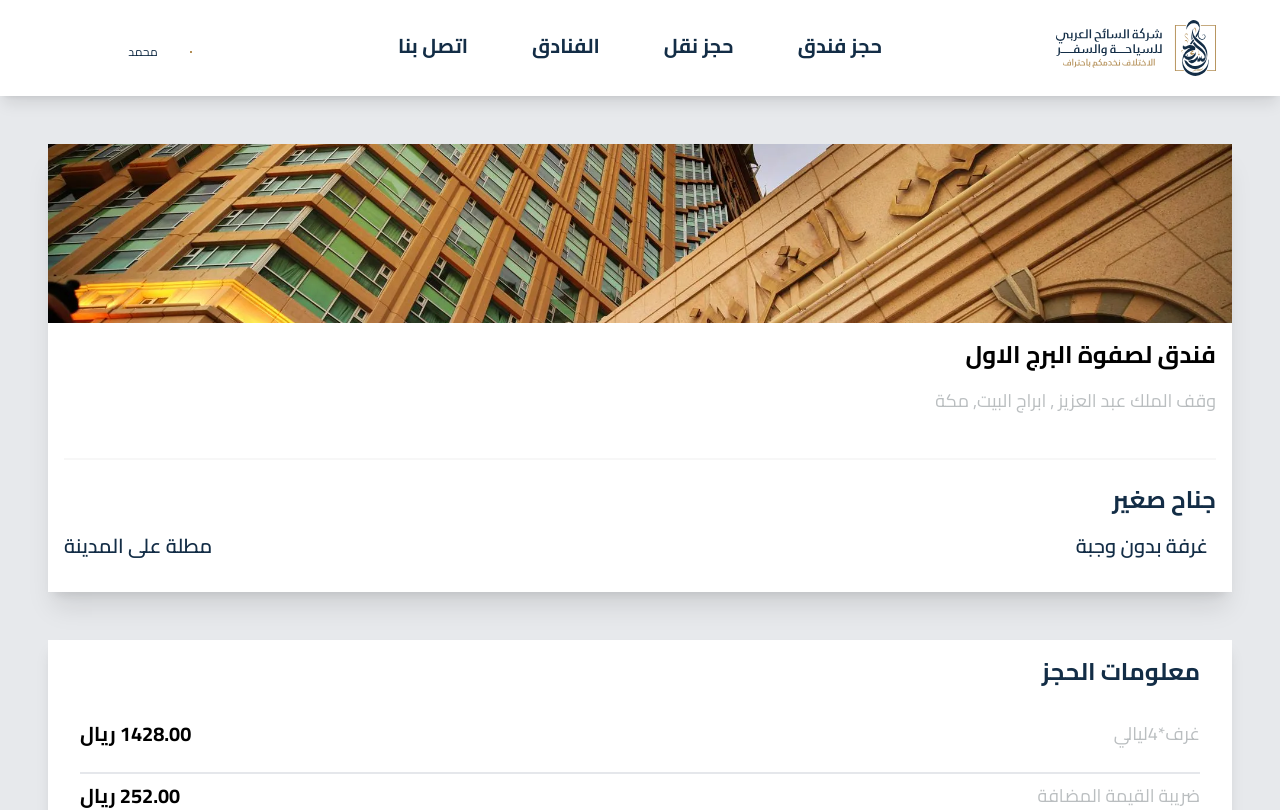
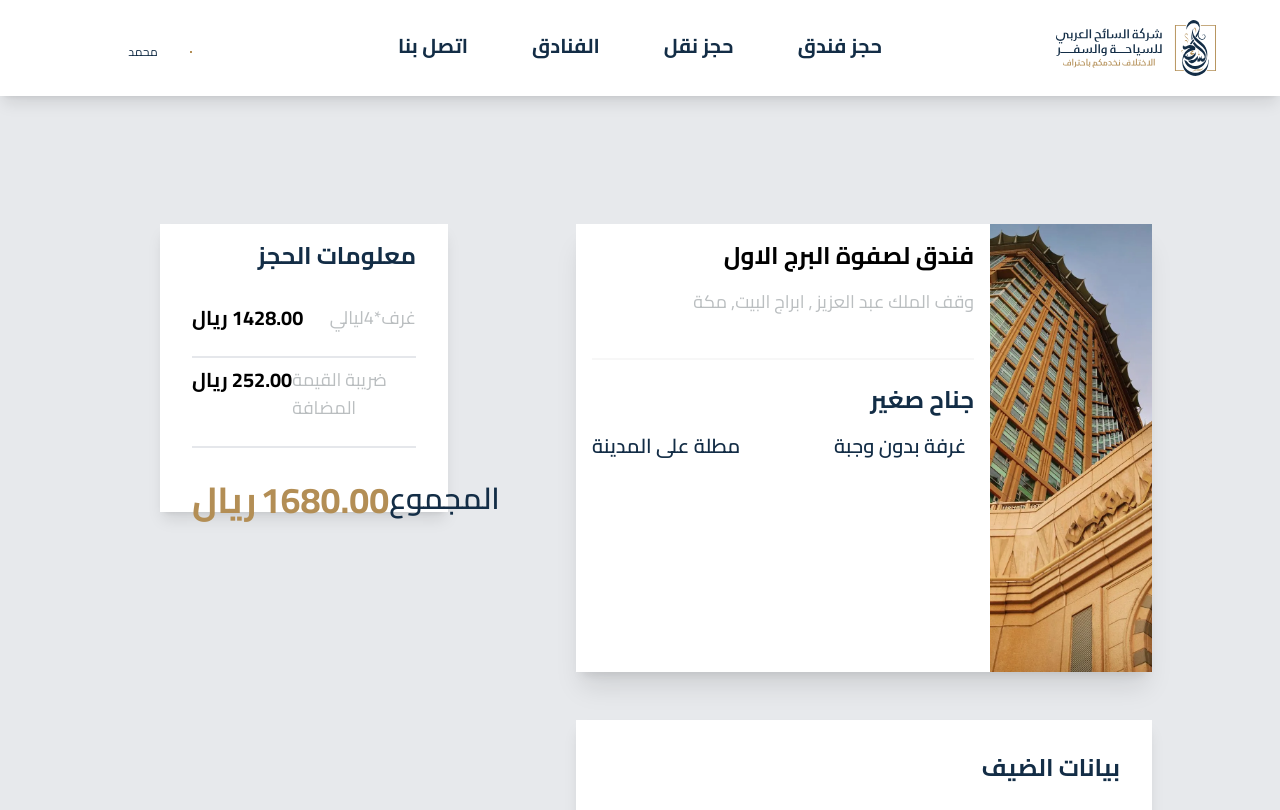
Before and after one commit to Safaayachi/Assa2eh, a Next.js app: page /bookingConfirmation in a window 1280 px wide. Shown: the top 810 px of the page. Built offline with nearby package versions, Linux system fonts and the light colour scheme.

Commit message:
front almost done

```diff
--- a/components/BookingHotelCard.js
+++ b/components/BookingHotelCard.js
@@ -4,8 +4,8 @@
 
 const BookingHotelCard = () => {
   return (
-    <div className="relative h-112 w-full bg-tint  shadow-xl">
-      <div className="relative h-2/5 w-full ">
+    <div className="relative h-112 w-full bg-tint  shadow-xl flex flex-col md:flex-row-reverse">
+      <div className="relative h-2/5 w-full md:h-full md:w-2/5 ">
         <Image
           src={`/images/hotel3.jpg`}
           alt="hotel3"
--- a/components/Destination.js
+++ b/components/Destination.js
@@ -16,7 +16,7 @@
   });
   return (
     <Listbox value={selectedPlace} onChange={setSelectedPlace}>
-      <div className="w-full md:w-80">
+      <div className="w-full h-full md:w-80">
         <div className="flex justify-end space-x-4 px-4">
           <p className=" text-sm text-darkTint">الوجهة</p>
           <i className={`icon-place_black_24dp1 text-sm text-primary`} />
--- a/components/Header.js
+++ b/components/HeroSection.js
@@ -1,8 +1,8 @@
 import React from "react";
 import Image from "next/image";
 import Search from "./Search";
-import TopHotelsDisplay from "./TopHotelsDisplay";
-const Header = () => {
+
+const HeroSection = () => {
   return (
     <header className="relative flex-row">
       <section className="relative  flex h-208 w-full flex-col md:flex-row ">
@@ -46,4 +46,4 @@
   );
 };
 
-export default Header;
+export default HeroSection;
--- a/components/Search.js
+++ b/components/Search.js
@@ -35,9 +35,9 @@
           />
         </div>
       </div>
-      <div className="p-4">
+      <div >
         <Link href="/searchResults">
-          <div className="flex h-14 cursor-pointer w-full items-center justify-center space-x-2 bg-primary text-tint   md:w-14">
+          <div className="flex h-14 cursor-pointer w-full items-center justify-center space-x-2 bg-primary text-tint   md:w-16 ">
             <h1 className="text-2xl font-bold md:hidden">بحث</h1>
             <i
               className={`icon-search_black_24dp1 cursor-pointer  text-3xl `}
--- a/components/TopHotelsDisplay.js
+++ b/components/TopHotelsDisplay.js
@@ -91,7 +91,7 @@
             </div>
             <Tab.Panels>
               <Tab.Panel>
-                <div className="relative flex h-full w-full flex-row space-x-10 overflow-x-auto md:grid md:gap-10 md:space-x-0 lg:grid-cols-3 xl:grid-cols-4">
+                <div className="relative flex h-full w-full flex-row space-x-10 overflow-x-auto md:grid md:gap-10 md:space-x-0 lg:grid-cols-3 xl:grid-cols-4 md:pb-24">
                   {hotels.map((hotel) => (
                     <div key={hotel.id} className="md:w-78 w-full">
                       <HotelCard hotel={hotel} key={hotel.id} />
--- a/pages/bookingConfirmation.js
+++ b/pages/bookingConfirmation.js
@@ -4,14 +4,44 @@
 import NavBar from "../components/NavBar";
 import Footer from "../components/Footer";
 
-
 const bookingConfirmation = () => {
   return (
-    <div className="relative flex h-full w-full flex-col bg-shade">
+    <div className="relative flex h-full w-full flex-col  bg-shade">
       <NavBar />
-      <div className="flex h-full w-full flex-col space-y-12 px-12 pt-36">
+      <div className="flex h-full w-full flex-col p-12  md:p-20 md:flex-row">
+        <div className="hidden p-20 md:flex md:h-full md:w-2/5 pt-36">
+          <div className="hidden h-72 w-full flex-col space-y-6 bg-white p-4 px-8 shadow-lg md:flex ">
+            <h1 className="text-end text-2xl font-bold text-secondary">
+              معلومات الحجز
+            </h1>
+            <div className="flex flex-col space-y-4 divide-y-2">
+              <div className="flex flex-row justify-between py-2">
+                <div className="flex flex-row space-x-1">
+                  <p className="text-xl font-bold">ريال</p>
+                  <p className="text-xl font-bold">1428.00</p>
+                </div>
+                <p className="text-lg text-darkTint">غرف*4ليالي </p>
+              </div>
+              <div className="flex flex-row justify-between py-2">
+                <div className="flex flex-row space-x-1">
+                  <p className="text-xl font-bold">ريال</p>
+                  <p className="text-xl font-bold">252.00</p>
+                </div>
+                <p className="text-lg text-darkTint">ضريبة القيمة المضافة</p>
+              </div>
+              <div className="flex flex-row justify-between py-8">
+                <div className="flex flex-row space-x-1">
+                  <p className="text-4xl font-bold text-primary">ريال</p>
+                  <p className="text-4xl font-bold text-primary">1680.00</p>
+                </div>
+                <p className="text-3xl font-semibold text-secondary">المجموع</p>
+              </div>
+            </div>
+          </div>
+        </div>
+        <div className="flex h-full w-full flex-col space-y-12 px-12 pt-36 md:w-3/5">
           <BookingHotelCard />
-        <div className="flex h-72 w-full flex-col space-y-6 bg-white p-4 px-8 shadow-lg ">
+          <div className="flex h-72 w-full flex-col space-y-6 bg-white p-4 px-8 shadow-lg md:hidden ">
             <h1 className="text-end text-2xl font-bold text-secondary">
               معلومات الحجز
             </h1>
@@ -90,7 +120,7 @@
                   </div>
                 </Link>
                 <Link href="/bookingDetails">
-                <div className="flex h-1/2 cursor-pointer w-full items-center justify-center border border-solid border-secondary">
+                  <div className="flex h-1/2 w-full cursor-pointer items-center justify-center border border-solid border-secondary">
                     <h1 className="text-xl font-bold text-secondary">
                       راجع حجزك
                     </h1>
@@ -99,7 +129,7 @@
               </div>
             </div>
           </div>
-        <div></div>
+        </div>
       </div>
       <Footer />
     </div>
--- a/pages/index.js
+++ b/pages/index.js
@@ -1,6 +1,6 @@
 
 import Footer from "../components/Footer";
-import Header from "../components/Header";
+import HeroSection from "../components/HeroSection";
 import TopHotelsDisplay from "../components/TopHotelsDisplay";
 import MailBox from "../components/MailBox";
 import NavBar from "../components/NavBar";
@@ -8,7 +8,7 @@
   return (
     <div className="relative h-full w-full">
       <NavBar/>
-      <Header />
+      <HeroSection />
       <TopHotelsDisplay/>
       <MailBox/>
       <Footer/>
--- a/pages/paymentPage.js
+++ b/pages/paymentPage.js
@@ -7,10 +7,12 @@
 
 const paymentPage = () => {
   return (
-    <div className="relative flex h-full w-full flex-col bg-shade">
+    <div className=" flex h-full w-full flex-col bg-shade">
       <NavBar />
-      <div className="flex h-full w-full flex-col space-y-12 px-12 pt-36">
-        <div className="flex h-72 w-full flex-col space-y-6 bg-white p-4 px-8 shadow-lg ">
+      <div className=" relative flex h-full w-full flex-col space-y-12 px-12 pt-36 md:py-56 p-12 md:space-y-0 md:flex-row md:px-36">
+
+        <div className="h-full w-full  p-6 md:w-2/5">
+        <div className="flex h-72 w-full flex-col space-y-6 bg-white  px-8 shadow-lg  ">
           <h1 className="text-end text-2xl font-bold text-secondary">
             معلومات الحجز
           </h1>
@@ -38,9 +40,11 @@
             </div>
           </div>
         </div>
+        </div>
 
+        <div className="h-full w-full  p-6 md:w-3/5">
         <PaymentCard />
-        <div></div>
+        </div>
       </div>
       <Footer />
     </div>
```
Also changed, not shown: pages/bookingDetails.js (+14 -12 lines). Lines whose indentation alone changed are shown as unchanged.
